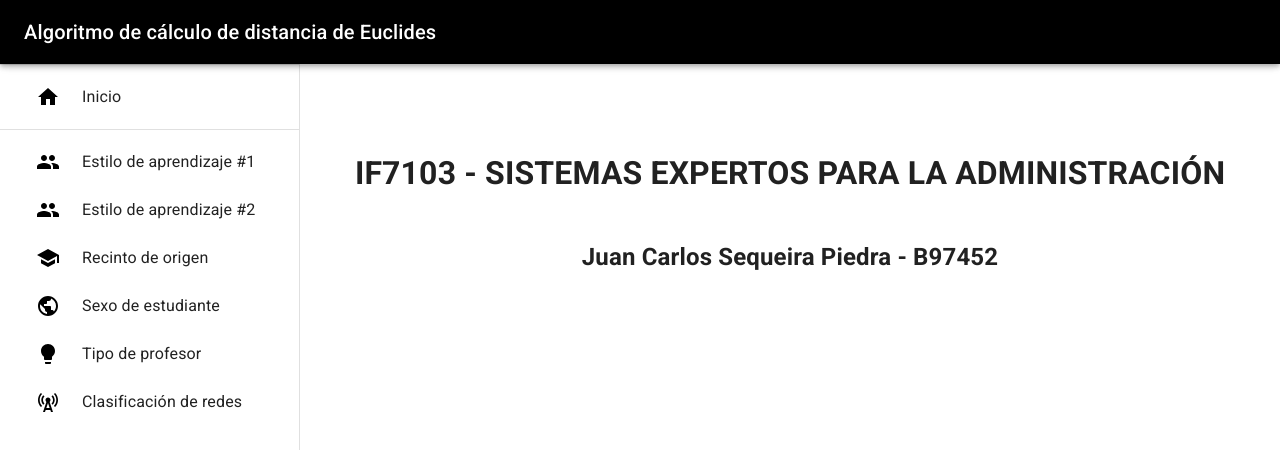
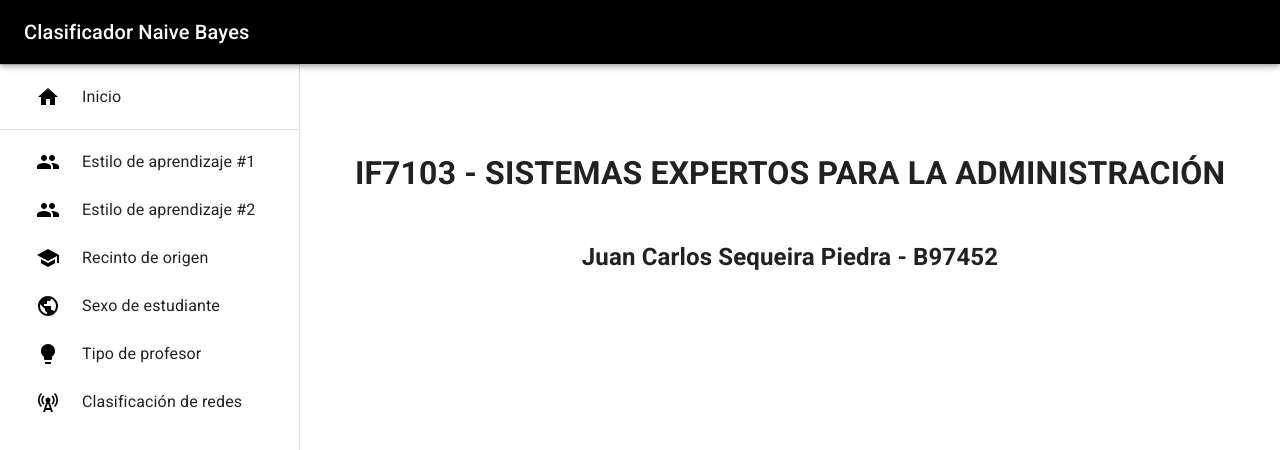
Before and after one commit to spiedra/naive-bayes-website, a React (Create React App) app: page / in a window 1280 px wide. Shown: the top 450 px of the page. Built offline with nearby package versions, Linux system fonts and the light colour scheme.

Commit message:
content: update website text

```diff
--- a/src/components/Navbar/index.js
+++ b/src/components/Navbar/index.js
@@ -86,7 +86,7 @@ const Navbar = () => {
             <MenuIcon />
           </IconButton>
           <Typography variant="h6" noWrap component="div">
-            Algoritmo de cálculo de distancia de Euclides
+            Clasificador Naive Bayes
           </Typography>
         </Toolbar>
       </AppBar>
```
